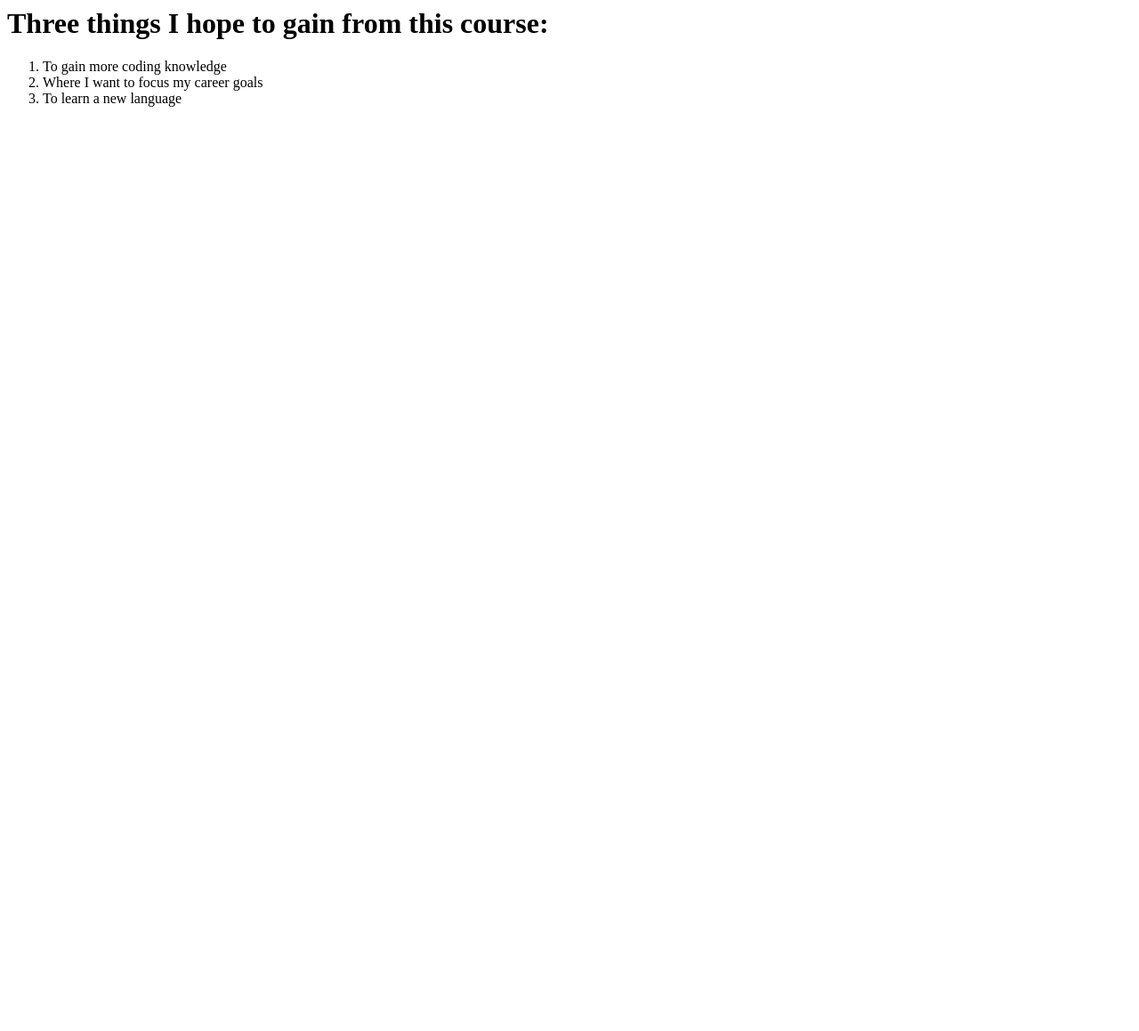
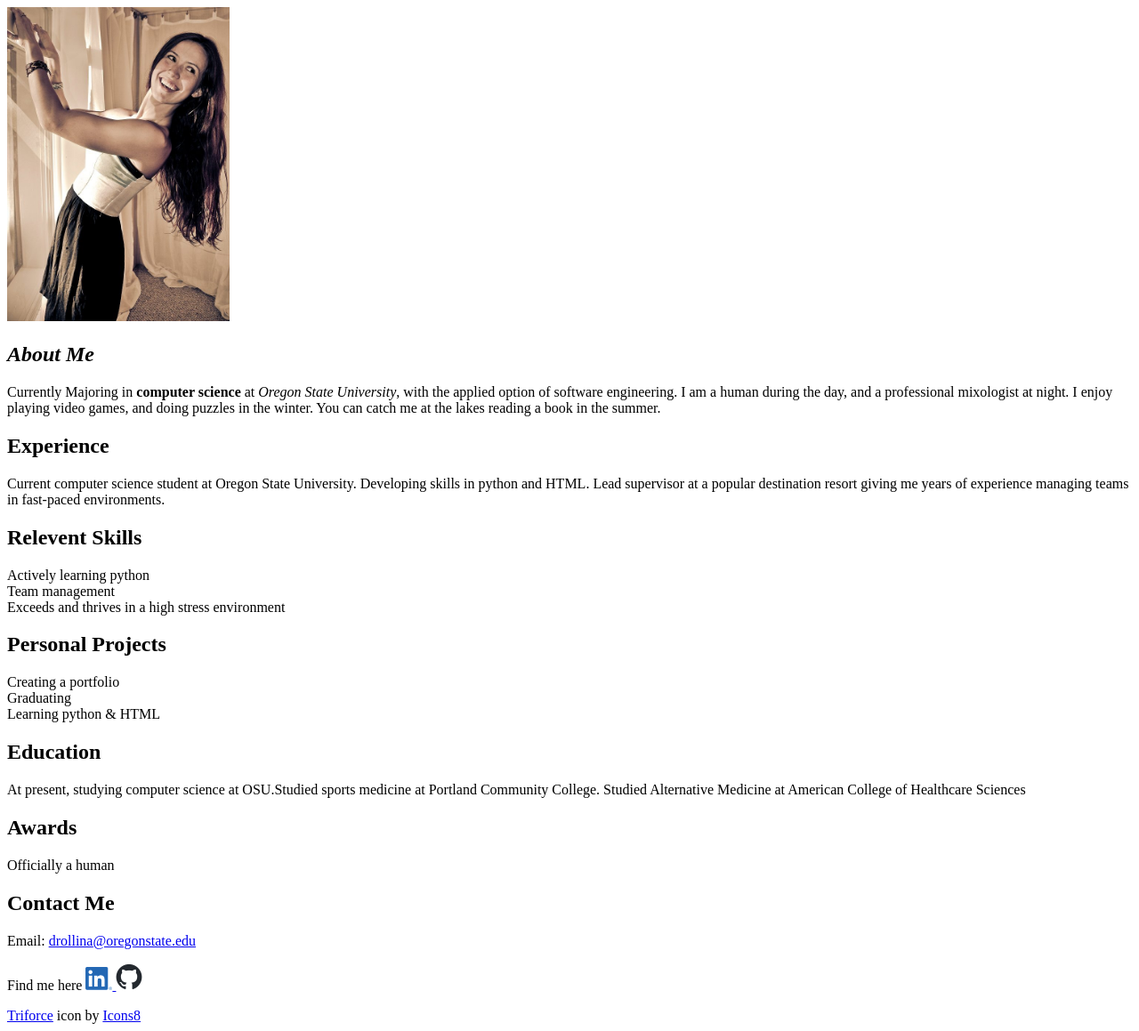
Before and after one commit to amariecarysta/amariecarysta.github.io, a plain HTML site: page index.html in a window 1280 px wide. Shown: the whole page at 89% size. Before the commit the page ends 800 px from the top, so only its background shows below. Drawn offline with Linux system fonts and the light colour scheme.

Commit message:
rough draft portlfolio

```diff
--- a/index.html
+++ b/index.html
@@ -1,10 +1,50 @@
-<div>
-    <h1>
-        Three things I hope to gain from this course:
-    </h1>
-    <ol>
-        <li>To gain more coding knowledge</li>
-        <li>Where I want to focus my career goals</li>
-        <li>To learn a new language</li>
-    </ol>
+<!doctype html>
+<html>
+<head>
+    <link rel="icon" type="image/png" href="images/favicon.png"/>
+    <title>Amarie Drollinger's Portfolio Page</title>
+
+</head>
+<body>
+
+   <div>
+    <img src="images/amarie.jpg" width="250" />
 </div>
+    <div>
+        <h2><i>About Me</i></h2>
+        <p>Currently Majoring in <b>computer science</b> at <i>Oregon State University</i>, with the applied option of software engineering. I am a human during the day, and a professional mixologist at night. I enjoy playing video games, and doing puzzles in the winter. You can catch me at the lakes reading a book in the summer.</p>
+    </div>
+
+    <div>
+        <h2>Experience</h2>
+        <p>Current computer science student at Oregon State University. Developing skills in python and HTML. Lead supervisor at a popular destination resort giving me years of experience managing teams in fast-paced environments. </p>
+    </div>
+
+    <div>
+        <h2>Relevent Skills</h2>
+        <p>Actively learning python<br>Team management<br>Exceeds and thrives in a high stress environment</p>
+   </div>
+
+    <div>
+        <h2>Personal Projects</h2>
+        <p>Creating a portfolio<br/>Graduating<br/>Learning python & HTML</p>
+    </div>
+
+    <div>
+        <h2>Education</h2>
+        <p>At present, studying computer science at OSU.Studied sports medicine at Portland Community College. Studied Alternative Medicine at American College of Healthcare Sciences</p>
+   </div>
+
+    <div>
+        <h2>Awards</h2>
+        <p>Officially a human</p>
+    </div>
+
+    <div>
+        <h2>Contact Me</h2>
+        <p>Email: <a href="mailto:drollina@oregonstate.edu" target="_blank">drollina@oregonstate.edu</a><p>
+        <p>Find me here <a href="https://www.linkedin.com/in/amarie-maizel-150866296/" target="_blank"> <img src="images/linkedin.png" width="30"</a> <a href= "https://amariecarysta.github.io/" target="_blank"> <img src="images/github.png" width="30"</a></p>
+    </div>
+</body>
+    <a target="_blank" href="https://icons8.com/icon/17451/triforce">Triforce</a> icon by <a target="_blank" href="https://icons8.com">Icons8</a>
+</html>
```
Also changed, not shown: images/amarie.jpg (added), images/favicon.png (added), images/github.png (added), images/linkedin.png (added).
